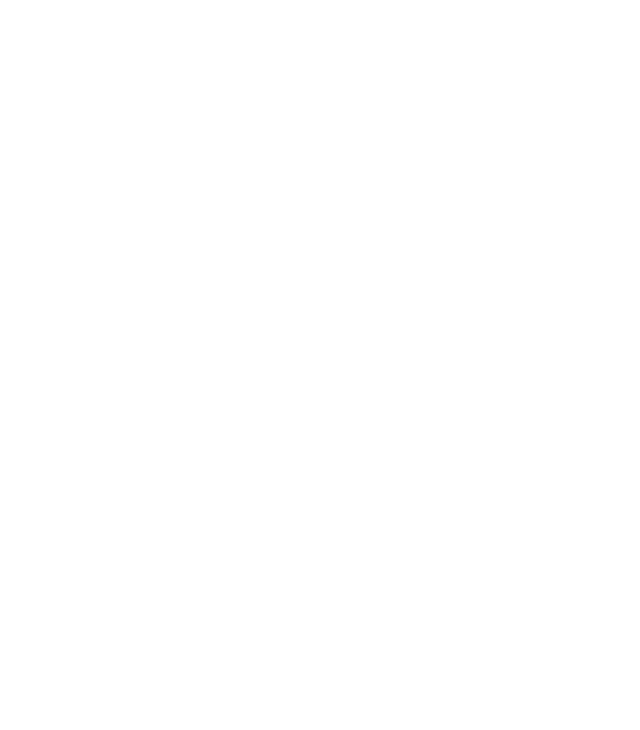
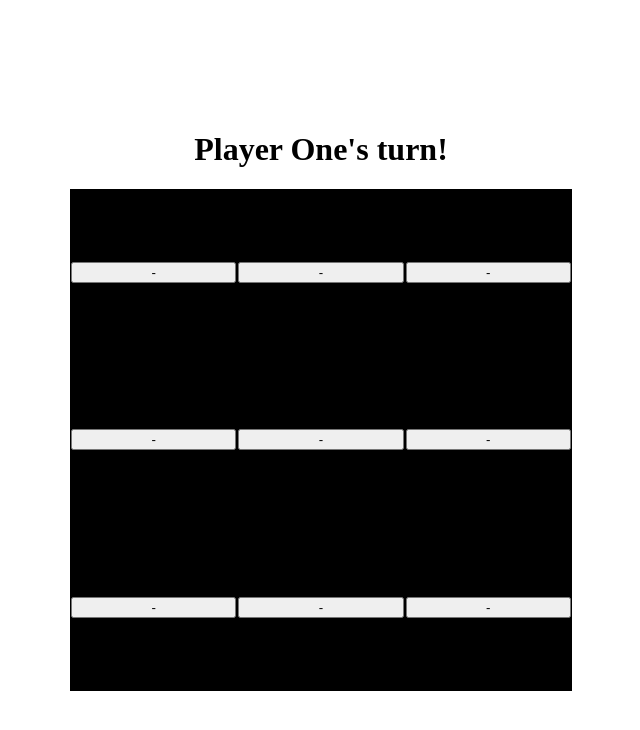
Before and after one commit to danielpopovici745/TicTacToe, a plain HTML site: page index.html in a window 1280 px wide. Shown: the whole page, without its empty margins (319-959 px from the left). Drawn offline with Linux system fonts and the light colour scheme.

Commit message:
sorry for large commit, noob mistake. Added basic ui to tic tac toe game. still needs polish. win condition still being worked on but game logic with visual updates on screen work

```diff
--- a/index.html
+++ b/index.html
@@ -4,11 +4,13 @@
   <meta charset="UTF-8">
   <meta name="viewport" content="width=device-width, initial-scale=1.0">
   <link rel="stylesheet" href="style.css">
-  <title>Document</title>
+  <title>Tic-Tac-Toe</title>
 </head>
 <body>
-
-
+  <div class="container">
+    <h1 class="turn"></h1>
+    <div class="board"></div>
+  </div>
   <script src="./script.js"></script>
 </body>
 </html>
--- a/script.js
+++ b/script.js
@@ -0,0 +1,151 @@
+
+function GameBoard() {
+  const rows = 3;
+  const columns = 3;
+  const board = [];
+
+  // creates the inital 2d array, 3x3 grid
+  for (let i = 0; i < rows; i++)
+  {
+    board[i] = [];
+    for (let j = 0; j < columns; j++)
+    {
+        board[i].push(`-`);
+    }
+  };
+
+  const getBoard = () => board;
+  return { getBoard};
+};
+
+function GameController(playerOne = "Player One",playerTwo = "player Two") {
+  const board = GameBoard();
+
+  const players = [
+    {
+      name: playerOne,
+      token: "X"
+    },
+    {
+      name: playerTwo,
+      token: "O"
+    }
+  ]
+
+  let activePlayer = players[0];
+  const activeToken = players[0].token;
+
+  const getActivePlayer = () => activePlayer;
+
+  const getActiveToken = () => activePlayer.token;
+
+  const changeTurns = () =>
+  {
+    activePlayer = activePlayer === players[0] ? players[1] : players[0];
+  }
+
+  const printNewRound = () =>
+  {
+    console.log(`${activePlayer.name} please click where you want to place your ${activeToken}`);
+  }
+
+  const updateBoard = (row,column) =>
+  {
+    const boardArray = board.getBoard();
+    boardArray[row][column] = activePlayer.token;
+  }
+
+
+
+  const checkWinCondition = () =>
+  {
+    const boardArray = board.getBoard();
+    let playerOneWinner;
+    let rowWin;
+    let columnWin;
+
+    console.log(boardArray);
+
+    // check rows for win
+    for (let i = 0; i < boardArray.length; i++)
+    {
+      if(boardArray[i][0] == "X" && boardArray[i][1] == "X" && boardArray[i][2] == "X")
+      {
+        playerOneWinner = true;
+        rowWin = i;
+        console.log("Player One Wins!");
+      }
+    }
+
+    // check Columns for winner
+
+    for (let i = 0; i < boardArray.length; i++)
+    {
+      if(boardArray[0][i] == "X" && boardArray[1][i] == "X" && boardArray[2][i] == "X")
+      {
+        playerOneWinner = true;
+        columnWin = 0;
+        console.log("Player One Wins!");
+      }
+    }
+
+  }
+
+  const playRound = (row,column) =>
+  {
+    updateBoard(row,column);
+    checkWinCondition();
+    changeTurns();
+    printNewRound();
+
+  };
+
+  return {playRound, getActivePlayer,getActiveToken, getBoard: board.getBoard};
+}
+
+function ScreenController() {
+  const game = GameController();
+  const playerTurnDiv = document.querySelector('.turn');
+  const boardDiv = document.querySelector('.board');
+
+  const updateScreen = () =>
+  {
+    boardDiv.textContent = "";
+
+    const board = game.getBoard();
+    const activePlayer = game.getActivePlayer();
+
+    playerTurnDiv.textContent = `${activePlayer.name}'s turn!`;
+
+    board.forEach((row,rowindex) => {
+    row.forEach((cell,columnindex) => {
+      let cellButton = document.createElement("button");
+      cellButton.classList.add("cell");
+      cellButton.dataset.row = rowindex;
+      cellButton.dataset.column = columnindex;
+      cellButton.textContent = board[rowindex][columnindex];
+      if (cellButton.textContent != "-") {
+        cellButton.removeEventListener("click", clickHandlerBoard);
+      }
+      else{
+        cellButton.addEventListener("click", clickHandlerBoard);
+      }
+      boardDiv.appendChild(cellButton);
+      })
+    });
+  }
+
+
+  function clickHandlerBoard(e) {
+    const selectedCellRow = e.target.dataset.row;
+    const selectedCellColumn = e.target.dataset.column;
+    if (!selectedCellRow) return;
+
+    game.playRound(selectedCellRow,selectedCellColumn);
+
+    updateScreen();
+  }
+
+  updateScreen();
+};
+ScreenController();
--- a/style.css
+++ b/style.css
@@ -0,0 +1,25 @@
+body{
+  margin: 0px;
+}
+
+.container{
+  display: flex;
+  flex-direction: column;
+  height: 100vh;
+  width: 100vw;
+  align-items: center;
+  justify-content: center;
+}
+
+.board {
+  display: grid;
+  align-items: center;
+  justify-content: center;
+  height: 500px;
+  width: 500px;
+  grid-template-columns: repeat(3, 1fr);
+  grid-template-rows: repeat(3, 1fr);
+  border: 1px solid black;
+  gap: 2px;
+  background-color: rgb(0, 0, 0);
+}
```
